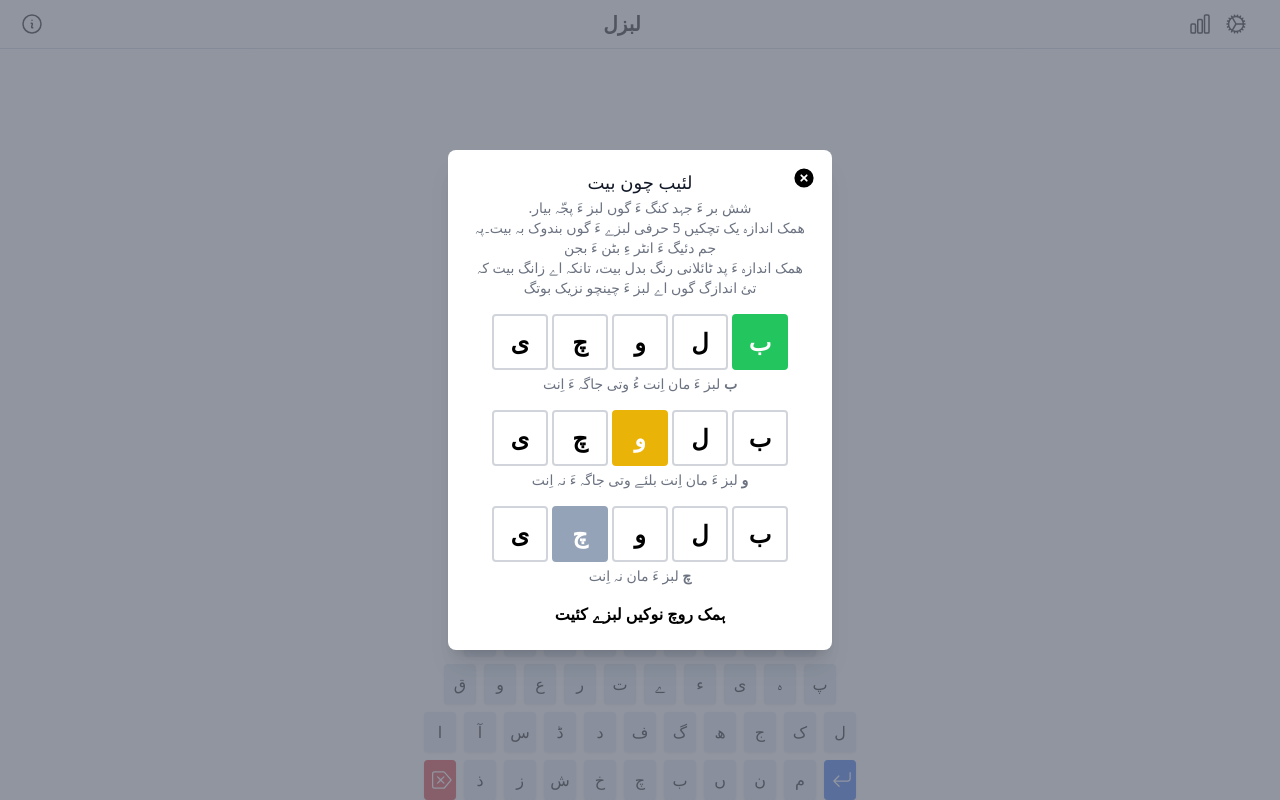
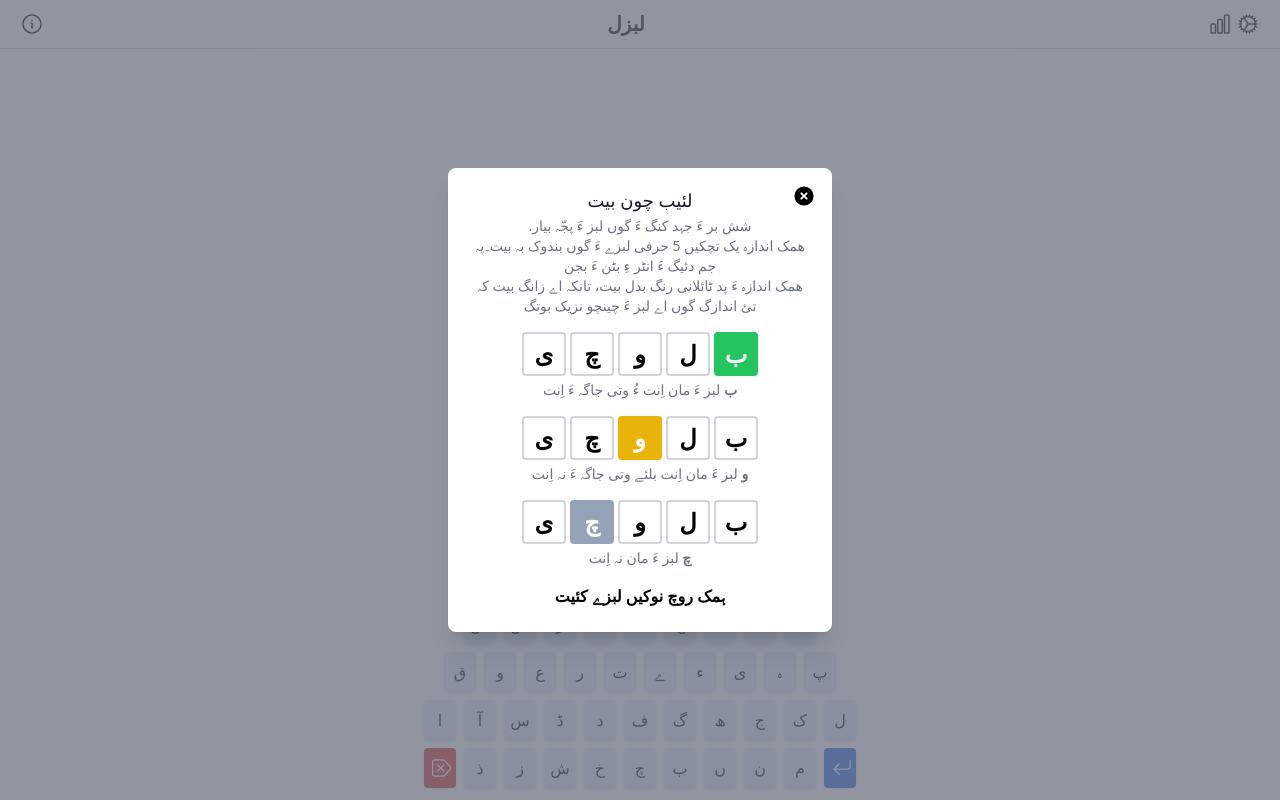
Before and after one commit to umairayub79/Labzle, a React (Vite) app: page / in a window 1280 px wide. Built offline with nearby package versions, Linux system fonts and the light colour scheme.

Commit message:
FIX Stats, UI etc

```diff
--- a/src/App.jsx
+++ b/src/App.jsx
@@ -67,12 +67,12 @@ function App() {
     if (loaded.guesses.length === MAX_CHALLENGES && !gameWasWon) {
       setIsGameLost(true)
     }
-    setAllowInteraction(false)
-    setIsRevealing(true)
-    setTimeout(() => {
-      setAllowInteraction(true)
-      clearReveal()
-    }, REVEAL_TIME_MS * MAX_WORD_LENGTH);
+    // setAllowInteraction(false)
+    // setIsRevealing(true)
+    // setTimeout(() => {
+    //   setAllowInteraction(true)
+    //   clearReveal()
+    // }, REVEAL_TIME_MS * MAX_WORD_LENGTH);
     setLetterStatuses(loaded.letterStatuses)
     return loaded.guesses
   })
@@ -99,10 +99,6 @@ function App() {
 
   useEffect(() => {
     saveGameStateToLocalStorage({ guesses, letterStatuses, solution })
-    if (guesses.length === MAX_CHALLENGES && !isGameWon) {
-      setStats(addStatsForCompletedGame(stats, guesses.length))
-      setIsGameLost(true)
-    }
   }, [guesses])
 
   useEffect(() => {
@@ -135,7 +131,6 @@ function App() {
   }
 
   const onChar = (letter) => {
-    console.log(letter);
     if (allowInteraction) {
       if (
         (`${currentGuess}${letter}`).length <= MAX_WORD_LENGTH &&
@@ -207,8 +202,7 @@ function App() {
         return
       } else if (currentGuess === solution) {
         updateLetterStatuses(currentGuess)
-        console.log(guesses.length, guesses.length)
-        setStats(addStatsForCompletedGame(stats, guesses.length + 1))
+        setStats(addStatsForCompletedGame(stats, guesses.length))
         setAllowInteraction(false)
         setIsRevealing(true)
         setTimeout(() => {
@@ -248,6 +242,11 @@ function App() {
         ]);
         setCurrentGuess("");
         clearCurrentRowClass()
+
+        if (guesses.length + 1 === MAX_CHALLENGES && !isGameWon) {
+          setStats(addStatsForCompletedGame(stats, guesses.length))
+          setIsGameLost(true)
+        }
       }
     },
     [currentGuess, guesses],
--- a/src/components/Grid/Cell.jsx
+++ b/src/components/Grid/Cell.jsx
@@ -5,7 +5,7 @@ export const Cell = ({ letter, status, position, isRevealing, isCompleted }) =>
     const shouldReveal = isRevealing && isCompleted
     const animationDelay = `${position * 300}ms`
     const classes = cx(
-        'w-14 h-14 border-solid border-2 border-gray-300 flex items-center justify-center mx-0.5  text-2xl font-bold rounded uppercase dark:text-white',
+        'w-11 h-11 border-solid border-2 border-gray-300 flex items-center justify-center mx-0.5  text-2xl font-bold rounded uppercase dark:text-white',
         {
             'border-gray-500 dark:bg-slate-900 dark:border-slate-200': letter && status === "current",
             'border-gray-300 dark:border-slate-500': !letter,
--- a/src/components/Grid/Grid.jsx
+++ b/src/components/Grid/Grid.jsx
@@ -7,7 +7,7 @@ import { EmptyRow } from './EmptyRow'
 export const Grid = ({ guesses, currentGuess, currentRowClass, isRevealing }) => {
     const emptyRows = guesses.length < MAX_CHALLENGES - 1 ? Array.from(Array(MAX_CHALLENGES - 1 - guesses.length)) : []
     return (
-        <div>
+        <div className='w-full flex flex-col justify-center items-center'>
             {guesses.map((guess, index) => (
                 <CompletedRow guess={guess} key={index} isRevealing={isRevealing && guesses.length - 1 === index} />
             ))}
--- a/src/components/Keyboard/Key.jsx
+++ b/src/components/Keyboard/Key.jsx
@@ -13,7 +13,7 @@ export const Key = ({ value, className, onClick, isRevealing }) => {
 
     const renderValue = () => {
         if (value === 'ENTER') {
-          return <svg xmlns="http://www.w3.org/2000/svg" width="20" height="20" fill="currentColor" className="bi bi-arrow-return-left" viewBox="0 0 16 16"> <path fill-rule="evenodd" d="M14.5 1.5a.5.5 0 0 1 .5.5v4.8a2.5 2.5 0 0 1-2.5 2.5H2.707l3.347 3.346a.5.5 0 0 1-.708.708l-4.2-4.2a.5.5 0 0 1 0-.708l4-4a.5.5 0 1 1 .708.708L2.707 8.3H12.5A1.5 1.5 0 0 0 14 6.8V2a.5.5 0 0 1 .5-.5z"/> </svg>;
+          return <svg xmlns="http://www.w3.org/2000/svg" width="20" height="20" fill="currentColor" className="bi bi-arrow-return-left" viewBox="0 0 16 16"> <path fillRule="evenodd" d="M14.5 1.5a.5.5 0 0 1 .5.5v4.8a2.5 2.5 0 0 1-2.5 2.5H2.707l3.347 3.346a.5.5 0 0 1-.708.708l-4.2-4.2a.5.5 0 0 1 0-.708l4-4a.5.5 0 1 1 .708.708L2.707 8.3H12.5A1.5 1.5 0 0 0 14 6.8V2a.5.5 0 0 1 .5-.5z"/> </svg>;
         } else if (value === 'DELETE') {
           return <svg xmlns="http://www.w3.org/2000/svg" width="20" height="20" fill="currentColor" className="bi bi-backspace-reverse" viewBox="0 0 16 16"> <path d="M9.854 5.146a.5.5 0 0 1 0 .708L7.707 8l2.147 2.146a.5.5 0 0 1-.708.708L7 8.707l-2.146 2.147a.5.5 0 0 1-.708-.708L6.293 8 4.146 5.854a.5.5 0 1 1 .708-.708L7 7.293l2.146-2.147a.5.5 0 0 1 .708 0z"/> <path d="M2 1a2 2 0 0 0-2 2v10a2 2 0 0 0 2 2h7.08a2 2 0 0 0 1.519-.698l4.843-5.651a1 1 0 0 0 0-1.302L10.6 1.7A2 2 0 0 0 9.08 1H2zm7.08 1a1 1 0 0 1 .76.35L14.682 8l-4.844 5.65a1 1 0 0 1-.759.35H2a1 1 0 0 1-1-1V3a1 1 0 0 1 1-1h7.08z"/> </svg>
         } else {
--- a/src/components/Keyboard/Keyboard.jsx
+++ b/src/components/Keyboard/Keyboard.jsx
@@ -35,7 +35,7 @@ export const Keyboard = ({ onChar, onDelete, onEnter, letterStatuses, isRevealin
     }, [onEnter, onDelete, onChar])
 
     return (
-        <div className='flex flex-col gap-2'>
+        <div className='w-full flex flex-col gap-2 p-3'>
             {
                 keys.map((row, index) => {
                     return (
--- a/src/components/Navbar/Navbar.jsx
+++ b/src/components/Navbar/Navbar.jsx
@@ -10,19 +10,19 @@ export const Navbar = ({ setIsSettingsModalOpen, setIsInfoModalOpen, setIsStatsM
     return (
         <div className="w-full mb-[2%] border-b-[1px] border-b-gray-300">
             <div className="flex h-12 items-center justify-between px-5">
-                <div className="flex">
+                <div className="flex gap-1">
                     <CogIcon
-                        className="h-6 w-6 mr-3 cursor-pointer dark:stroke-white"
+                        className="h-6 w-6 cursor-pointer dark:stroke-white"
                         onClick={() => setIsSettingsModalOpen(true)}
                     />
                     <ChartBarIcon
-                        className="h-6 w-6 mr-3 cursor-pointer dark:stroke-white"
+                        className="h-6 w-6 cursor-pointer dark:stroke-white"
                         onClick={() => setIsStatsModalOpen(true)}
                     />
                 </div>
                 <p className='text-xl font-bold dark:text-white'>{strings.gameTitle}</p>
                 <InformationCircleIcon
-                    className="h-6 w-6 mr-3 cursor-pointer dark:stroke-white"
+                    className="h-6 w-6 cursor-pointer dark:stroke-white"
                     onClick={() => setIsInfoModalOpen(true)} />
             </div>
         </div>
--- a/src/components/Stats/StatsBar.jsx
+++ b/src/components/Stats/StatsBar.jsx
@@ -4,7 +4,7 @@ import strings from '../../constants/strings'
 const StatsItem = ({ label, value }) => {
   return (
     <div className="items-center justify-center m-2 w-1/4 text-center dark:text-white">
-      <div className="text-3xl font-bold">{value}</div>
+      <div className="text-3xl font-bold">{label === strings.statsModalTexts.successRateText ? value + "%" : value }</div>
       <div className="text-xs">{label}</div>
     </div>
   )
--- a/src/index.css
+++ b/src/index.css
@@ -4,6 +4,10 @@
 
 html.dark {
   background-color: rgb(15, 23, 42);
+}
+
+*{
+  user-select: none;
 }
 
 :root {
--- a/src/utils/stats.js
+++ b/src/utils/stats.js
@@ -4,10 +4,9 @@ import { saveStatsToLocalStorage, loadGameStatsFromLocalStorage } from "./localS
 export const addStatsForCompletedGame = (gameStats, count) => {
     const stats = { ...gameStats }
 
-    console.log(count)
-
     stats.totalGames += 1
-    if (count >= MAX_CHALLENGES) {
+    console.log(count )
+    if (count + 1 >= MAX_CHALLENGES) {
         // Game Lost
         stats.currentStreak = 0
         stats.gamesFailed += 1
```
